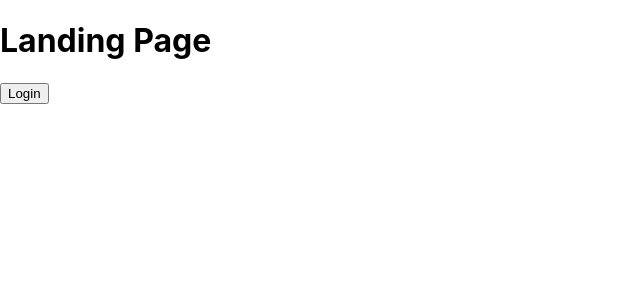
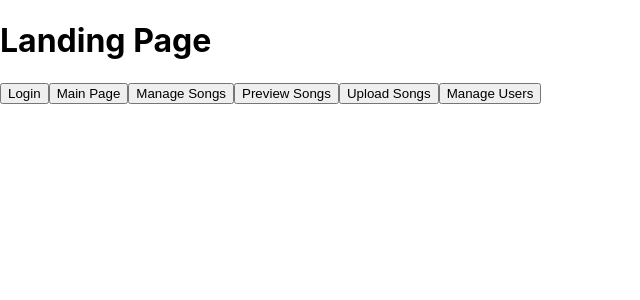
Before and after one commit to Coding-For-Good-UWC/Fuxi-Dashboard, a React (Create React App) app in the folder frontend/: page / in a window 1280 px wide. Shown: the top 300 px of the page, without its empty margins (0-640 px from the left). Built offline with nearby package versions, Linux system fonts and the light colour scheme.

Commit message:
Dummy routes created

```diff
--- a/frontend/src/App.js
+++ b/frontend/src/App.js
@@ -4,6 +4,12 @@ import { BrowserRouter as Router, Routes, Route } from "react-router-dom";
 
 import LandingPage from './pages/LandingPage';
 import LoginPage from './pages/LoginPage';
+import MainPage from './pages/MainPage';
+import SongManagementPage from './pages/SongManagementPage';
+
+import SongUploadPage from './pages/SongUploadPage';
+import UserManagePage from './pages/UserManagePage';
+import SongPreviewPage from './pages/SongPreviewPage';
 
 function App() {
   return (
@@ -11,6 +17,11 @@ function App() {
       <Routes>
         <Route path="/" element={<LandingPage />} />
         <Route path="/login" element={<LoginPage />} />
+        <Route path = "/main" element = {<MainPage/>} />
+        <Route path = "/song/management" element = {<SongManagementPage/>}/>
+        <Route path = "/song/preview" element = {<SongPreviewPage/>}/>
+        <Route path = "/song/upload" element = {<SongUploadPage/>}/>
+        <Route path = "/user/manage" element = {<UserManagePage/>}/>
       </Routes>
     </Router>
   );
--- a/frontend/src/pages/LandingPage.js
+++ b/frontend/src/pages/LandingPage.js
@@ -11,10 +11,42 @@ function LandingPage ()
         navigate("/login");
     }
 
+    const handleMain = () =>
+    {
+        navigate("/main");
+    }
+
+    const handleSongManagement = () =>
+    {
+        navigate("/song/management");
+    }
+
+
+
+    const handleSongUpload = () =>
+    {
+        navigate("/song/upload");
+    }
+
+    const handleUserManage = () =>
+    {
+        navigate("/user/manage");
+    }
+
+    const handleSongPreview = () =>
+    {
+        navigate("/song/preview");
+    }
+
     return (
         <div>
             <h1 className={classes.title}>Landing Page</h1>
             <button onClick={handleLogin}>Login</button>
+            <button onClick = {handleMain}>Main Page</button>
+            <button onClick = {handleSongManagement}>Manage Songs</button>
+            <button onClick = {handleSongPreview}>Preview Songs</button>
+            <button onClick = {handleSongUpload}>Upload Songs</button>
+            <button onClick = {handleUserManage}>Manage Users</button>
         </div>
     )
 }
--- /dev/null
+++ b/frontend/src/pages/MainPage.js
@@ -0,0 +1,22 @@
+import React from 'react';
+import { useNavigate } from 'react-router-dom';
+
+
+function MainPage()
+{
+    const navigate = useNavigate();
+
+
+
+
+    return(
+        <div>
+
+        <h1>Main Page</h1>
+        </div>
+    )
+}
+
+
+
+export default MainPage;
--- /dev/null
+++ b/frontend/src/pages/SongManagementPage.js
@@ -0,0 +1,22 @@
+import React from 'react';
+import { useNavigate } from 'react-router-dom';
+
+
+function SongManagementPage()
+{
+    const navigate = useNavigate();
+
+
+
+
+    return(
+        <div>
+
+        <h1>Song Management Page</h1>
+        </div>
+    )
+}
+
+
+
+export default SongManagementPage;
--- /dev/null
+++ b/frontend/src/pages/SongPreviewPage.js
@@ -0,0 +1,22 @@
+import React from 'react';
+import { useNavigate } from 'react-router-dom';
+
+
+function SongPreviewPage()
+{
+    const navigate = useNavigate();
+
+
+
+
+    return(
+        <div>
+
+        <h1>Preview Songs</h1>
+        </div>
+    )
+}
+
+
+
+export default SongPreviewPage;
--- /dev/null
+++ b/frontend/src/pages/SongUploadPage.js
@@ -0,0 +1,22 @@
+import React from 'react';
+import { useNavigate } from 'react-router-dom';
+
+
+function SongUploadPage()
+{
+    const navigate = useNavigate();
+
+
+
+
+    return(
+        <div>
+
+        <h1>Upload Songs</h1>
+        </div>
+    )
+}
+
+
+
+export default SongUploadPage;
--- /dev/null
+++ b/frontend/src/pages/UserManagePage.js
@@ -0,0 +1,22 @@
+import React from 'react';
+import { useNavigate } from 'react-router-dom';
+
+
+function UserManagePage()
+{
+    const navigate = useNavigate();
+
+
+
+
+    return(
+        <div>
+
+        <h1>Manage Users</h1>
+        </div>
+    )
+}
+
+
+
+export default UserManagePage;
```
